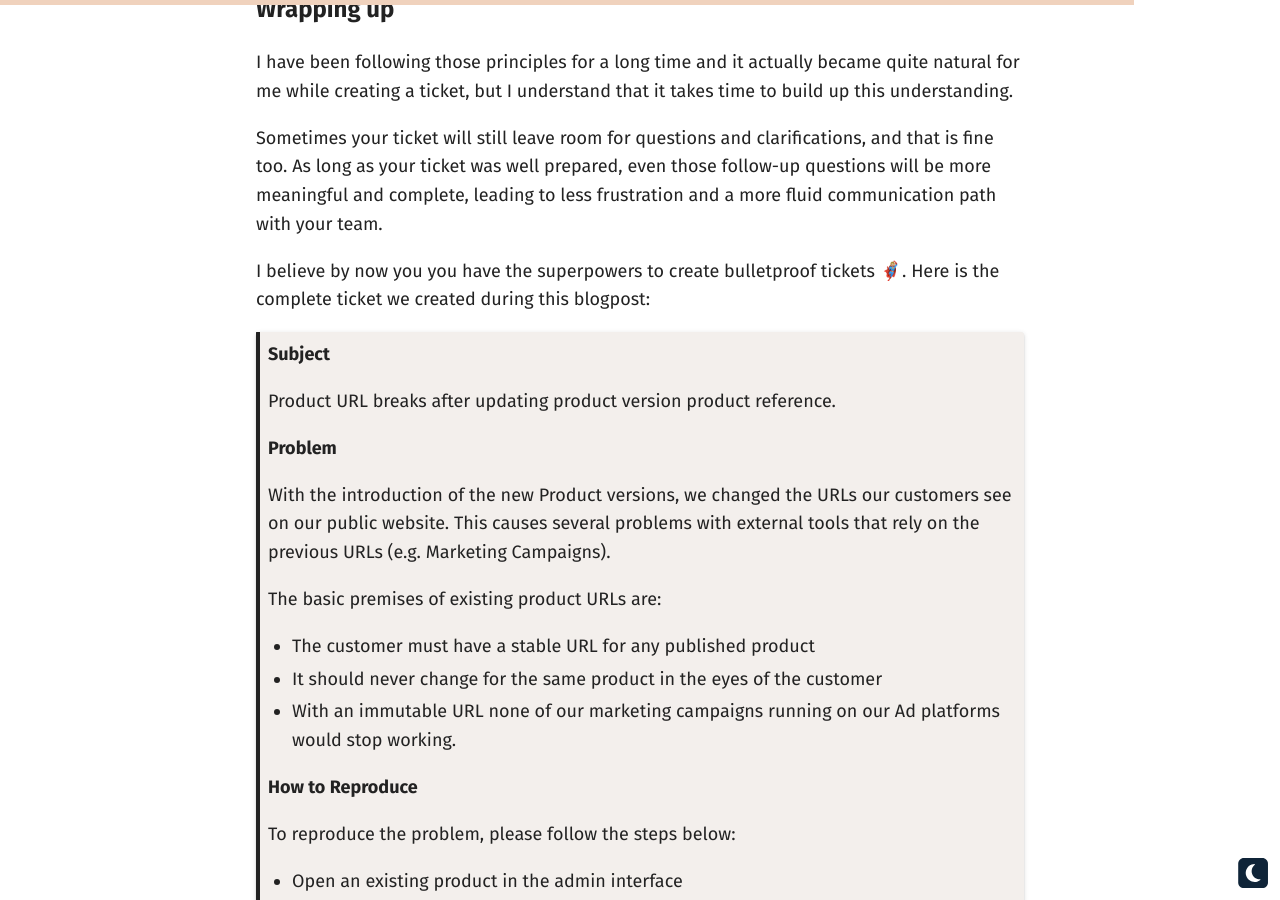
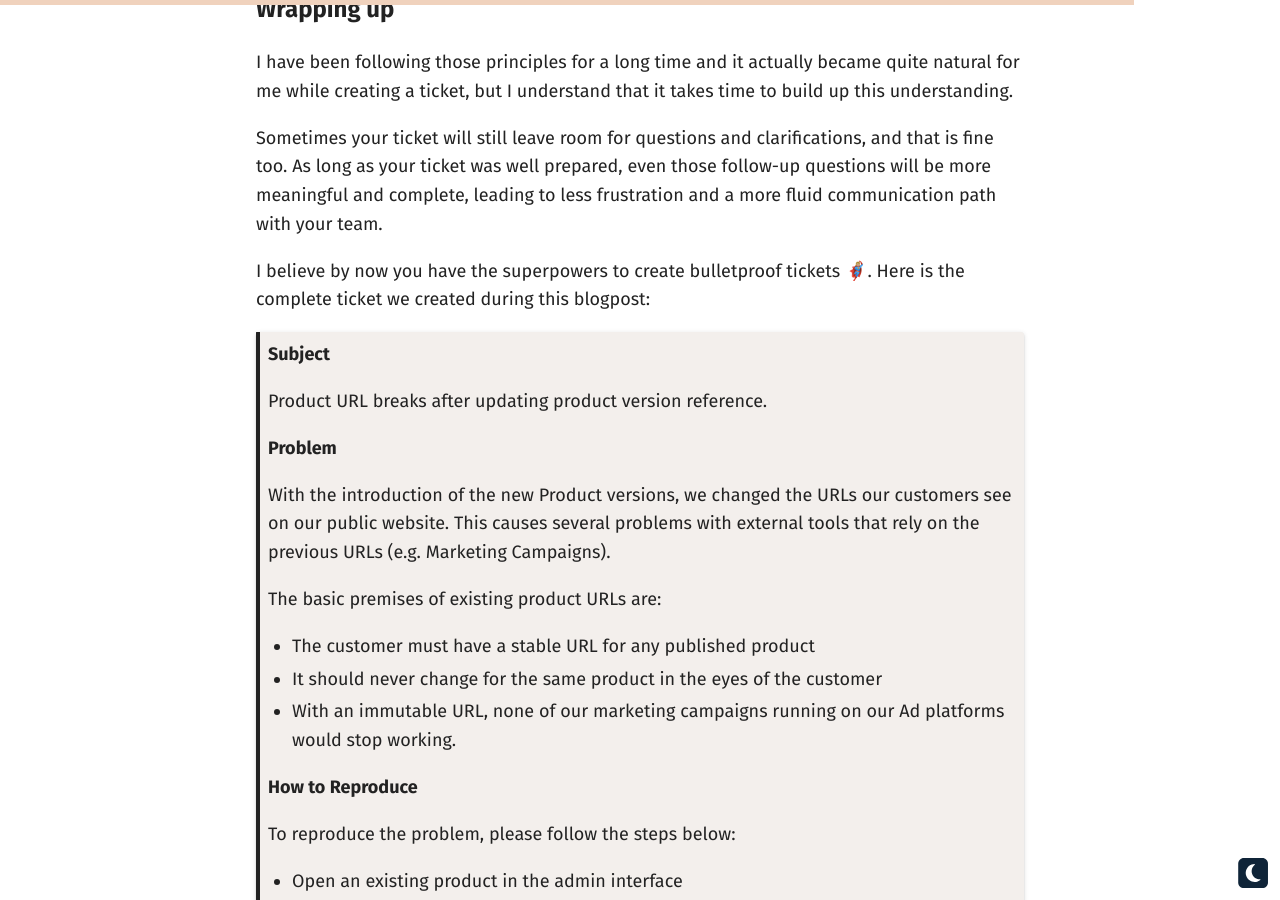
Before and after one commit to brunojppb/brunojppb.github.io, a Jekyll site: the page built from _posts/2020-12-08-how-to-create-bulletproof-tickets.md, in a window 1280 px wide and 900 px high, scrolled down 4148 px. Built offline with Jekyll 4.4.1, drawn with Linux system fonts in a browser that asks for light colours.

Commit message:
fix typo

```diff
--- a/_posts/2020-12-08-how-to-create-bulletproof-tickets.md
+++ b/_posts/2020-12-08-how-to-create-bulletproof-tickets.md
@@ -94,11 +94,11 @@ I have been following those principles for a long time and it actually became qu
 
 Sometimes your ticket will still leave room for questions and clarifications, and that is fine too. As long as your ticket was well prepared, even those follow-up questions will be more meaningful and complete, leading to less frustration and a more fluid communication path with your team.
 
-I believe by now you you have the superpowers to create bulletproof tickets 🦸🏼‍♀️. Here is the complete ticket we created during this blogpost:
+I believe by now you have the superpowers to create bulletproof tickets 🦸🏼‍♀️. Here is the complete ticket we created during this blogpost:
 
 > **Subject**
 >
-> Product URL breaks after updating product version product reference.
+> Product URL breaks after updating product version reference.
 >
 > **Problem**
 >
@@ -108,7 +108,7 @@ I believe by now you you have the superpowers to create bulletproof tickets 🦸
 >
 > - The customer must have a stable URL for any published product
 > - It should never change for the same product in the eyes of the customer
-> - With an immutable URL none of our marketing campaigns running on our Ad platforms would stop working.
+> - With an immutable URL, none of our marketing campaigns running on our Ad platforms would stop working.
 >
 > **How to Reproduce**
 >
```
